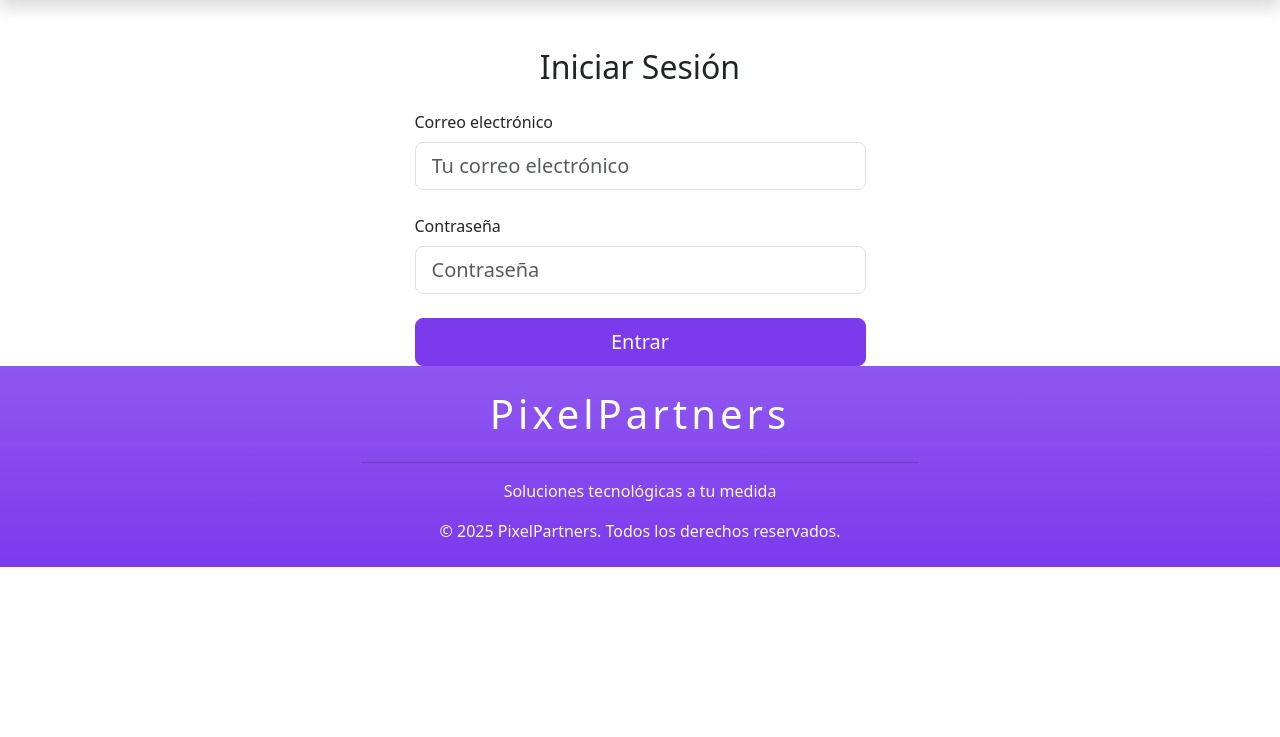
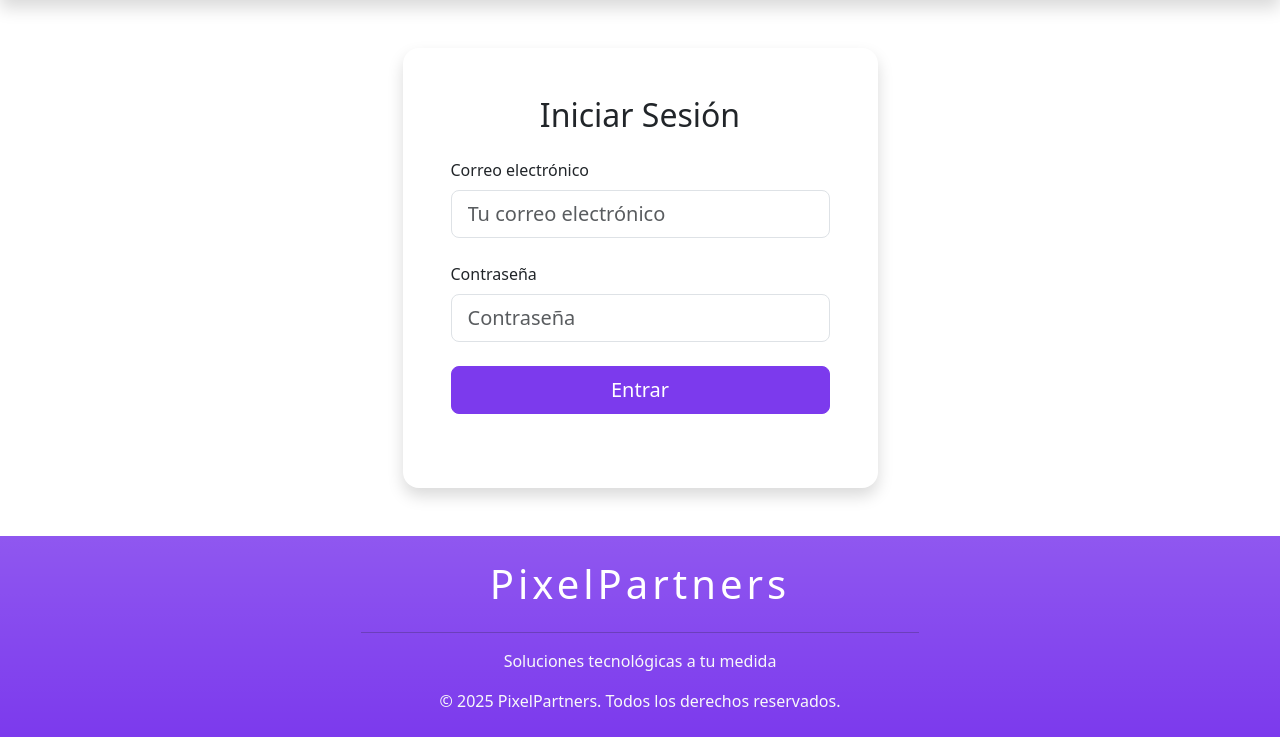
Before and after one commit to LeyAylen6/PixelPartners, a PHP site: page /index.php?page=login in a window 1280 px wide. Shown: the part 180-917 px from the top of the page. Before the commit the page ends 747 px from the top, so only its background shows below. Run offline with PHP 8.4, Linux system fonts and the light colour scheme.

Commit message:
add styles

```diff
--- a/assets/css/styles.css
+++ b/assets/css/styles.css
@@ -64,7 +64,7 @@ body {
 }
 
 .vh-55 {
-  height: 55vh;
+  min-height: 55vh;
 }
 
 /* Cards */
--- a/views/admin-users.php
+++ b/views/admin-users.php
@@ -12,7 +12,7 @@ $users = $user->findAll($connection);
 } ?>
 
 <article class="p-0 m-0 my-5 row justify-content-center">
-    <div class="col-11 col-xl-8 card shadow p-4">
+    <div class="col-11 col-xl-8 card shadow p-4 vh-55">
         <h2 class="mb-4 text-center">Gestión de usuarios</h2>
         <div class="table-responsive">
             <table class="table table-bordered table-hover align-middle">
--- a/views/login.php
+++ b/views/login.php
@@ -1,6 +1,6 @@
-<div class="container mt-5">
-  <div class="row justify-content-center">
-    <div class="col-md-6 col-lg-5">
+<div class="container my-5">
+  <div class="row justify-content-center vh-55">
+    <div class="col-md-6 col-lg-5 shadow p-5 rounded-4 border-0">
       <h2 class="mb-4 text-center">Iniciar Sesión</h2>
 
       <?php if (isset($_GET["error"])) {
@@ -12,7 +12,7 @@
           <div class="mb-4">
             <label for="email" class="form-label">Correo electrónico</label>
             <input
-              type="text"
+              type="email"
               class="form-control form-control-lg"
               id="email"
               name="email"
--- a/views/register.php
+++ b/views/register.php
@@ -28,7 +28,7 @@
                     <div class="mb-4">
                         <label for="email" class="form-label">Email</label>
                         <input
-                        type="text"
+                        type="email"
                         class="form-control form-control-lg"
                         id="email"
                         name="email"
```
